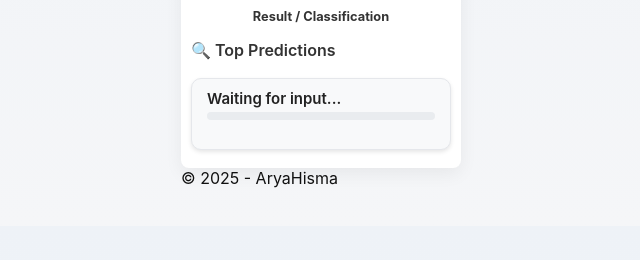
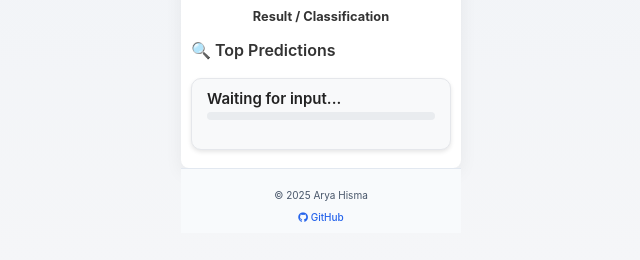
Before and after one commit to AryaHisma/garbage-image-classification, a plain HTML site: page index.html in a window 1280 px wide. Shown: the part 432-692 px from the top of the page, without its empty margins (319-959 px from the left). Drawn offline with Linux system fonts and the light colour scheme.

Commit message:
update html dan css

```diff
--- a/index.html
+++ b/index.html
@@ -6,6 +6,7 @@
   <title>Garbage Image Classification — Feedback UI</title>
   <link rel="icon" href="data:,">
   <link rel="stylesheet" href="style/style.css">
+  <link rel="stylesheet" href="https://cdnjs.cloudflare.com/ajax/libs/font-awesome/6.6.0/css/all.min.css">
   <script src="https://cdn.jsdelivr.net/npm/onnxruntime-web/dist/ort.min.js"></script>
 
 </head>
@@ -109,17 +110,22 @@
               <button class="btn" id="submitCorrection">Kirim</button>
             </div>
           </div>
-
-
-
-
-            </div>
-
+          </div>
         </div>
 
-        <footer>© 2025 - AryaHisma</footer>
-      </section>
+        </section>
 
+        <footer class="footer-social">
+        <p>© 2025 Arya Hisma</p>
+        <div class="social-links">
+          <a href="https://github.com/aryahisma" target="_blank">
+            <i class="fab fa-github"></i> GitHub
+          </a>
+          <!-- <a href="https://linkedin.com/in/aryahisma" target="_blank">
+            <i class="fab fa-linkedin"></i> LinkedIn
+          </a> -->
+        </div>
+      </footer>
      </main>
   </div>
 
--- a/style/style.css
+++ b/style/style.css
@@ -351,10 +351,30 @@ input[type=file]{display:none}
   background: #1d4ed8;
 }
 
+/* footer */
+.footer-social {
+  text-align: center;
+  padding: 10px;
+  background: #f8fafc;
+  border-top: 1px solid #e2e8f0;
+  font-size: 10px;
+  color: #475569;
+}
 
+.footer-social .social-links {
+  margin-top: 6px;
+  display: flex;
+  justify-content: center;
+  gap: 16px;
+}
 
+.footer-social .social-links a {
+  color: #2563eb;
+  text-decoration: none;
+  font-weight: 500;
+  transition: color 0.2s ease;
+}
 
-
-
-/* helper */
-.hidden{display:none}
+.footer-social .social-links a:hover {
+  color: #1d4ed8;
+}
```
